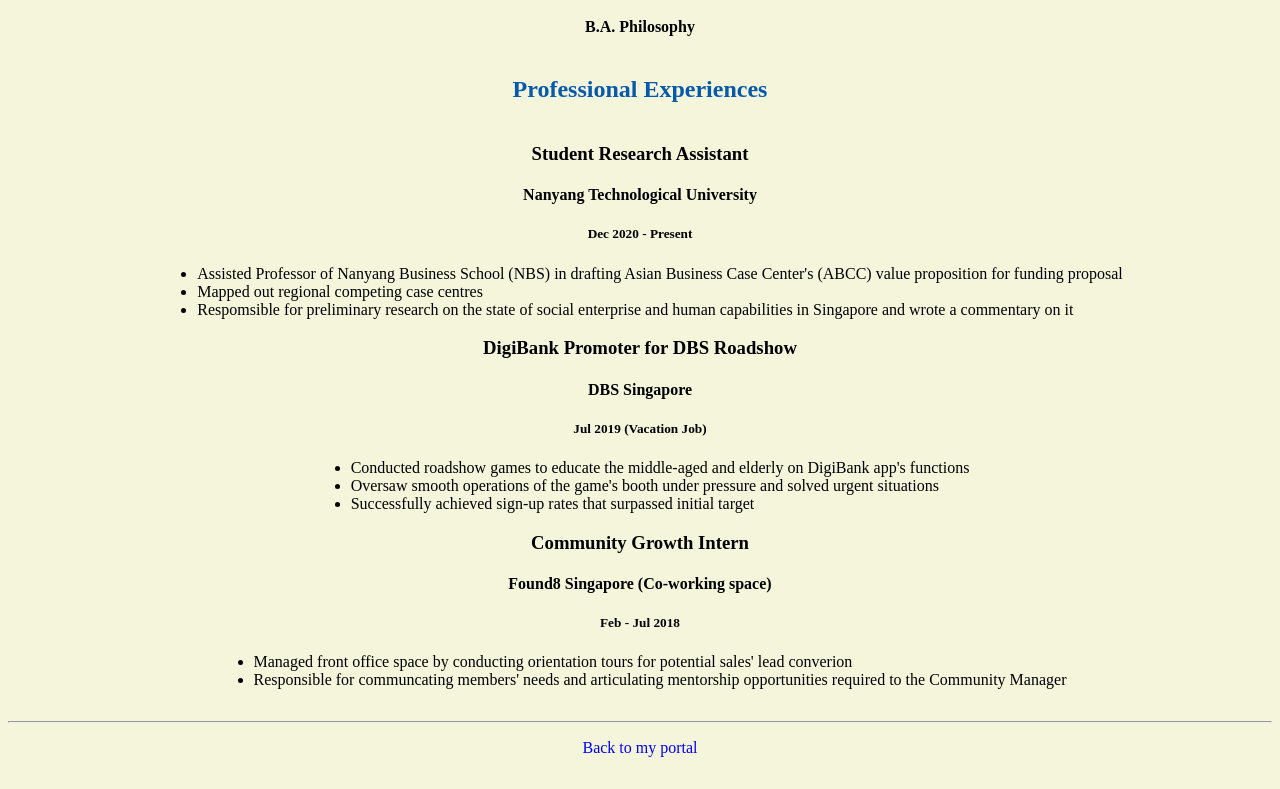
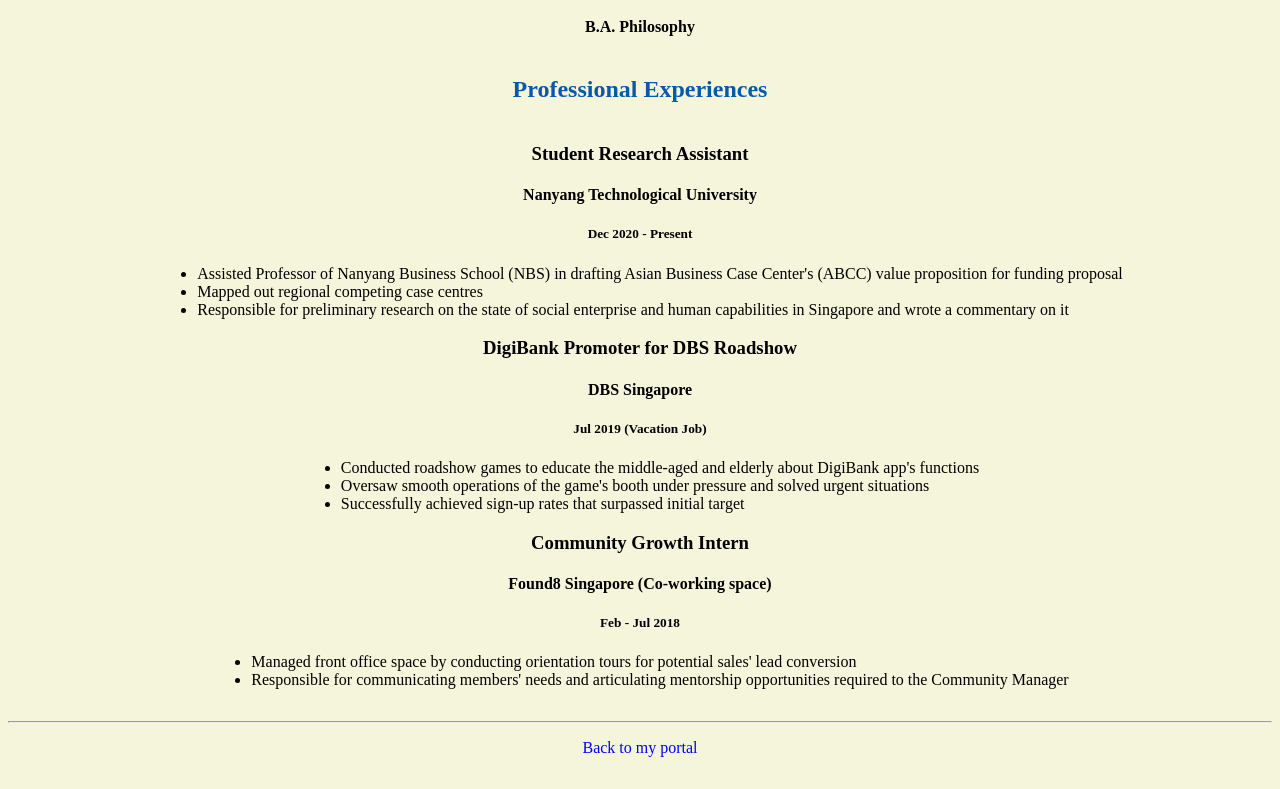
Before and after one commit to Elizabeth-hello/elizabeth-hello.github.io, a plain HTML site: page resume.html in a window 1280 px wide. Shown: the part 739-1528 px from the top of the page. Drawn offline with Linux system fonts and the light colour scheme.

Commit message:
Update resume.html

```diff
--- a/resume.html
+++ b/resume.html
@@ -41,14 +41,14 @@
       <ul>
         <li>Assisted Professor of Nanyang Business School (NBS) in drafting Asian Business Case Center's (ABCC) value proposition for funding proposal </li>
         <li>Mapped out regional competing case centres</li>
-        <li>Respomsible for preliminary research on the state of social enterprise and human capabilities in Singapore and wrote a commentary on it </li>
+        <li>Responsible for preliminary research on the state of social enterprise and human capabilities in Singapore and wrote a commentary on it </li>
       </ul>
 
     <h3>DigiBank Promoter for DBS Roadshow</h3>
     <h4>DBS Singapore</h4>
     <h5>Jul 2019 (Vacation Job)</h5>
       <ul>
-        <li>Conducted roadshow games to educate the middle-aged and elderly on DigiBank app's functions </li>
+        <li>Conducted roadshow games to educate the middle-aged and elderly about DigiBank app's functions </li>
         <li>Oversaw smooth operations of the game's booth under pressure and solved urgent situations</li>
         <li>Successfully achieved sign-up rates that surpassed initial target</li>
       </ul>
@@ -57,8 +57,8 @@
     <h4>Found8 Singapore (Co-working space) </h4>
     <h5>Feb - Jul 2018 </h5>
     <ul>
-      <li> Managed front office space by conducting orientation tours for potential sales' lead converion </li>
-      <li>Responsible for communcating members' needs and articulating mentorship opportunities required to the Community Manager </li>
+      <li> Managed front office space by conducting orientation tours for potential sales' lead conversion </li>
+      <li>Responsible for communicating members' needs and articulating mentorship opportunities required to the Community Manager </li>
     </ul>
       </body>
 
```
